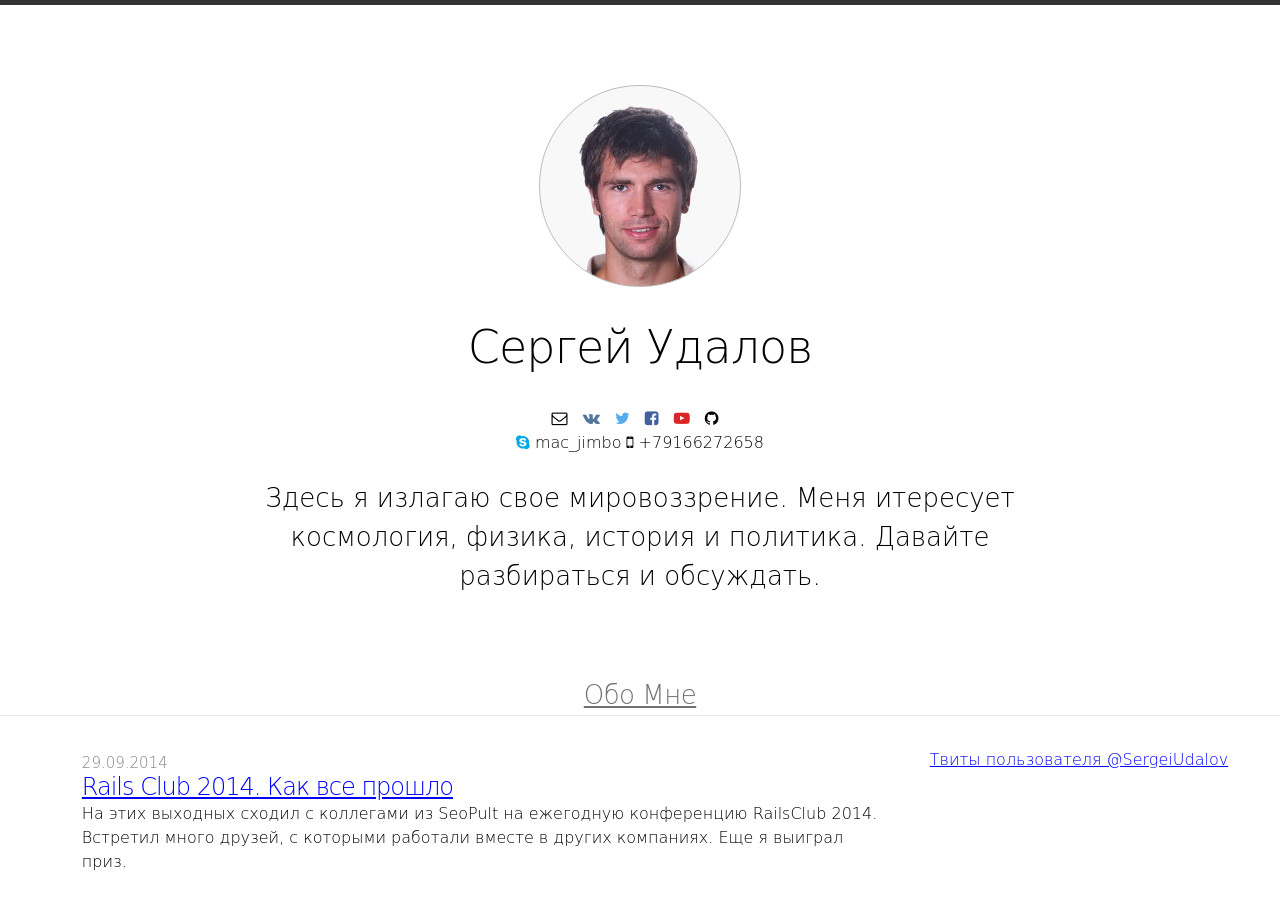
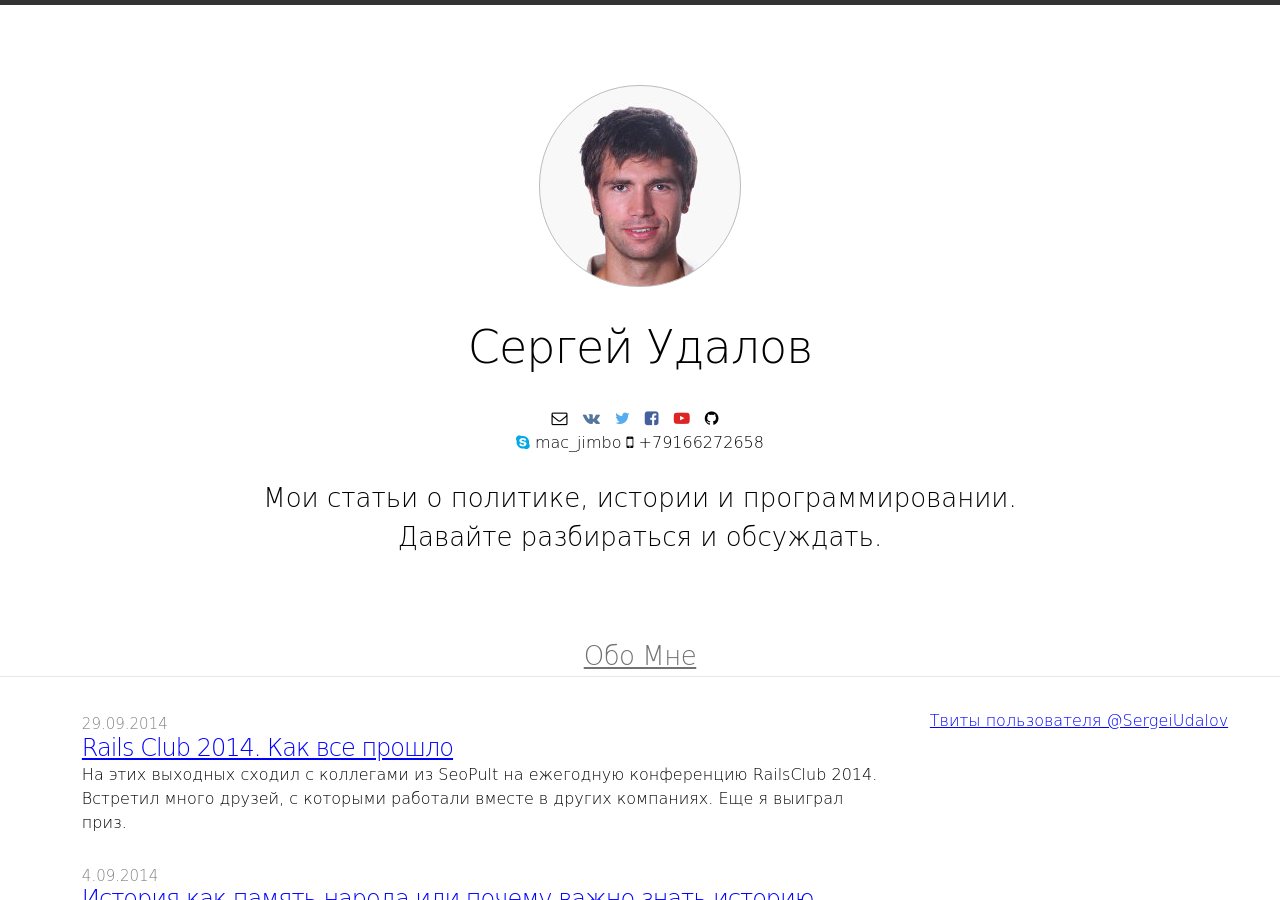
Before and after one commit to sergio-fry/blog, a Jekyll site: the page built from index.html, in a window 1280 px wide and 900 px high. Built offline with Jekyll 4.4.1, drawn with Linux system fonts in a browser that asks for light colours; nearby versions of some CDN libraries; a script that is not in the unit is left out; comment, search, counter and statistics services are not loaded; some of the changed text lies outside the part shown.

Commit message:
desc changed

```diff
--- a/_config.yml
+++ b/_config.yml
@@ -1,7 +1,7 @@
 # Site settings
 title: Сергей Удалов
 email: sergei.udalov@gmail.com
-description: Здесь я излагаю свое мировоззрение. Меня итересует космология, физика, история и политика. Давайте разбираться и обсуждать.
+description: Мои статьи о политике, истории и программировании. Давайте разбираться и обсуждать.
 baseurl: ""
 url: "http://www.sergei-udalov.ru"
 github: sergio-fry
```
